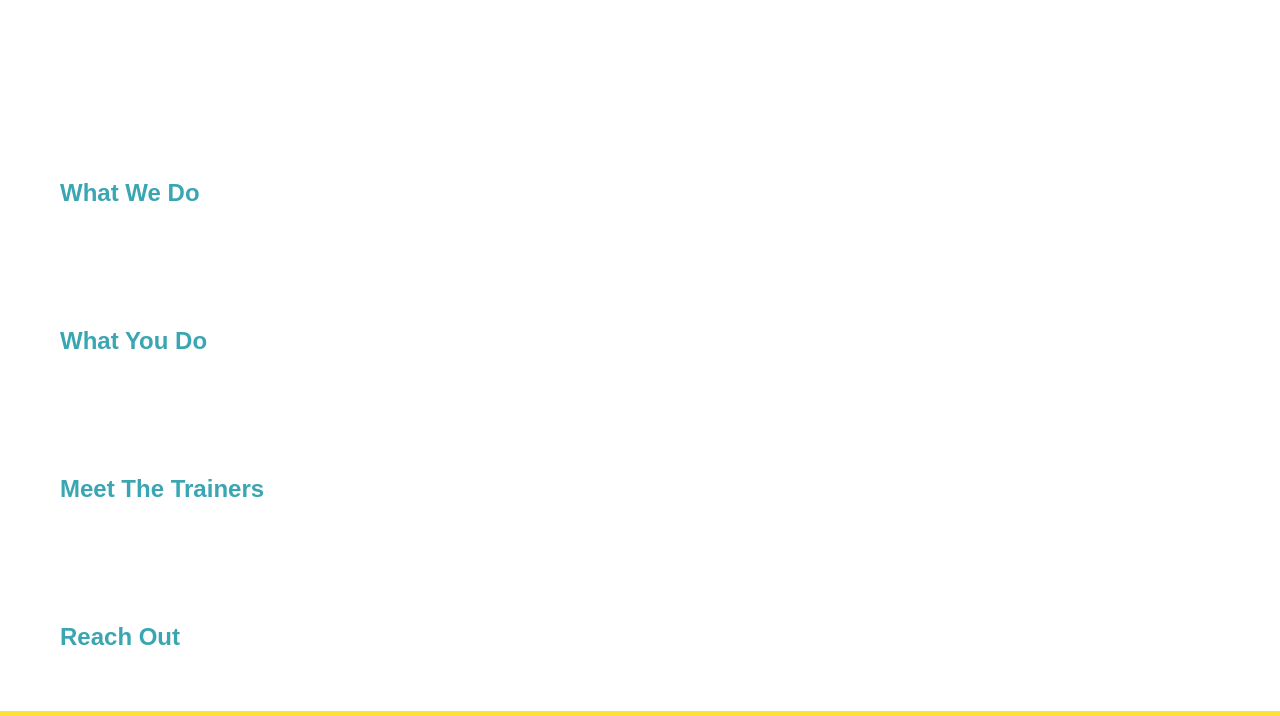
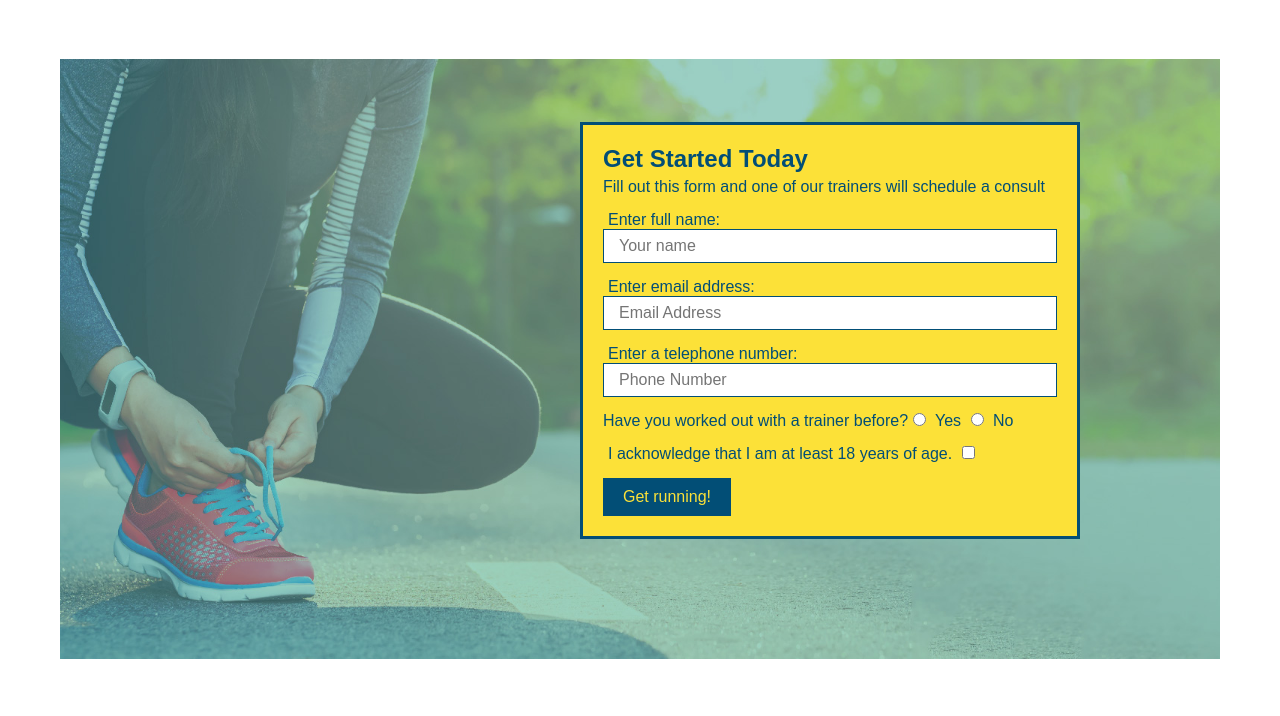
Before and after one commit to joshahuynh/run-buddy, a plain HTML site: page index.html in a window 1280 px wide. Shown: the part 83-799 px from the top of the page. Drawn offline with Linux system fonts and the light colour scheme; files whose address does not match are found by name.

Commit message:
Hero Styles

```diff
--- a/index.html
+++ b/index.html
@@ -34,6 +34,40 @@
 
            <!-- hero/jumbotron -->
            <section>
+               <section class="hero">
+               <div>
+                   <div class="hero-form">
+                   <h3>Get Started Today</h3>
+                   <p>Fill out this form and one of our trainers will schedule a consult</p>
+                   <!-- Add form element -->
+                   <form>
+                       <label for="name">Enter full name:</label>
+                       <input type="text" placeholder="Your name" name="name" id="name" class="form-input">
+
+                       <label for="email">Enter email address:</label>
+                       <input type="email" placeholder="Email Address" name="email" id="email" class="form-input">
+
+                       <label for="phone">Enter a telephone number:</label>
+                       <input type="tel" placeholder="Phone Number" name="phone" id="phone" class="form-input">
+
+                       <p>
+                           Have you worked out with a trainer before?
+                           <input type="radio" name="trainer-confirm" id="trainer-yes" />
+                           <label for="trainer-yes">Yes</label>
+                           <input type="radio" name="trainer-confirm" id="trainer-no" />
+                           <label for="trainer-no">No</label>
+                       </p>
+                       <p>
+                           <label for="checkbox">
+                               I acknowledge that I am at least 18 years of age.
+                           </label>
+                           <input type="checkbox" name="age-confirm" id="checkbox" />
+                       </p>
+                       <button type="submit">
+                           Get running!
+                       </button>
+                   </form>
+               </div>
            </section>
 
            <!-- "what we do" section -->
@@ -59,6 +93,10 @@
            <!-- footer -->
            <footer>
                <h2>❤️ Made with love by Run Buddy.</h2>
+               <div>
+                   <a href="#">Read Our Privacy Policy</a><br />
+                   &copy; 2019 Run Buddy, Inc.
+               </div>
            </footer>
         </body>
     </html>
```
